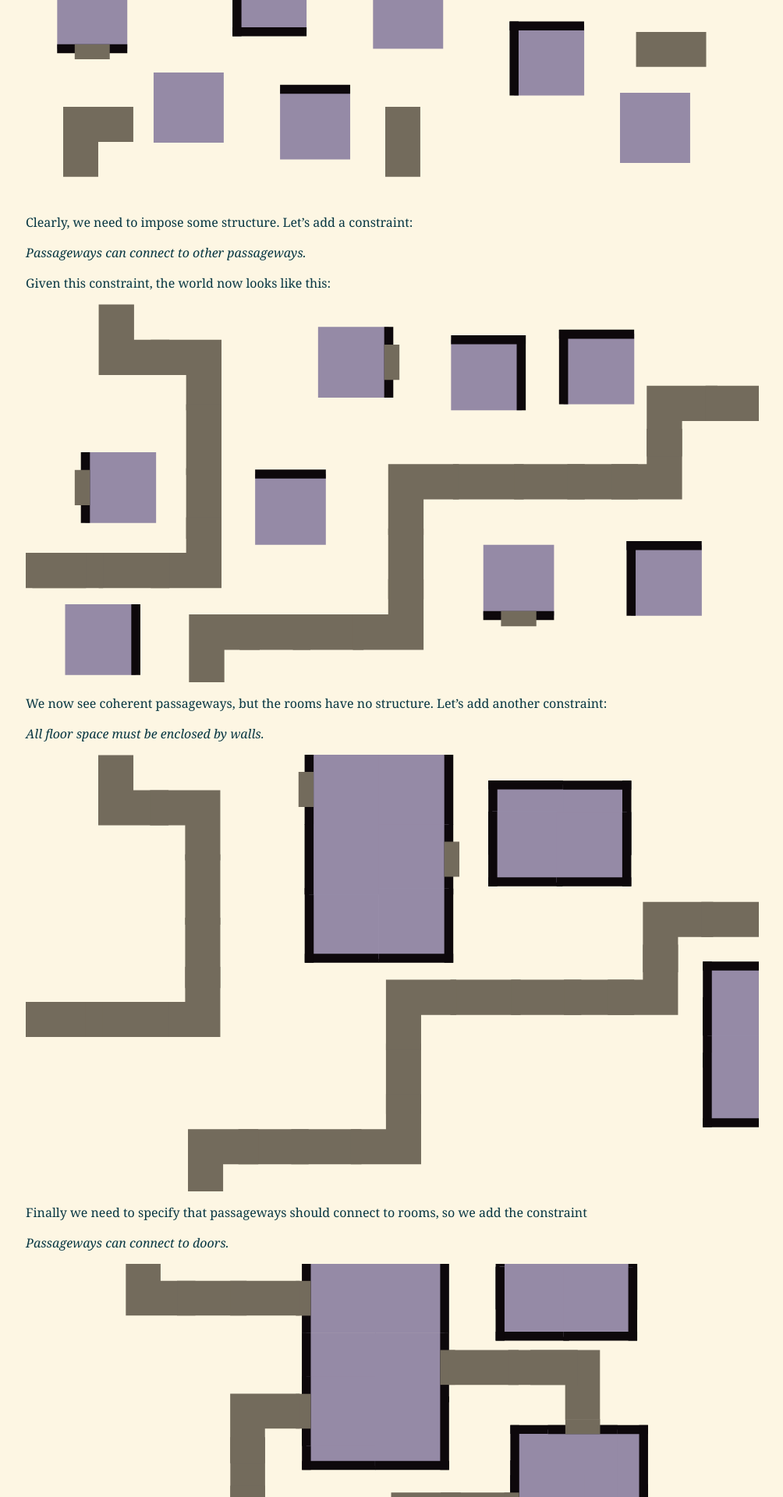
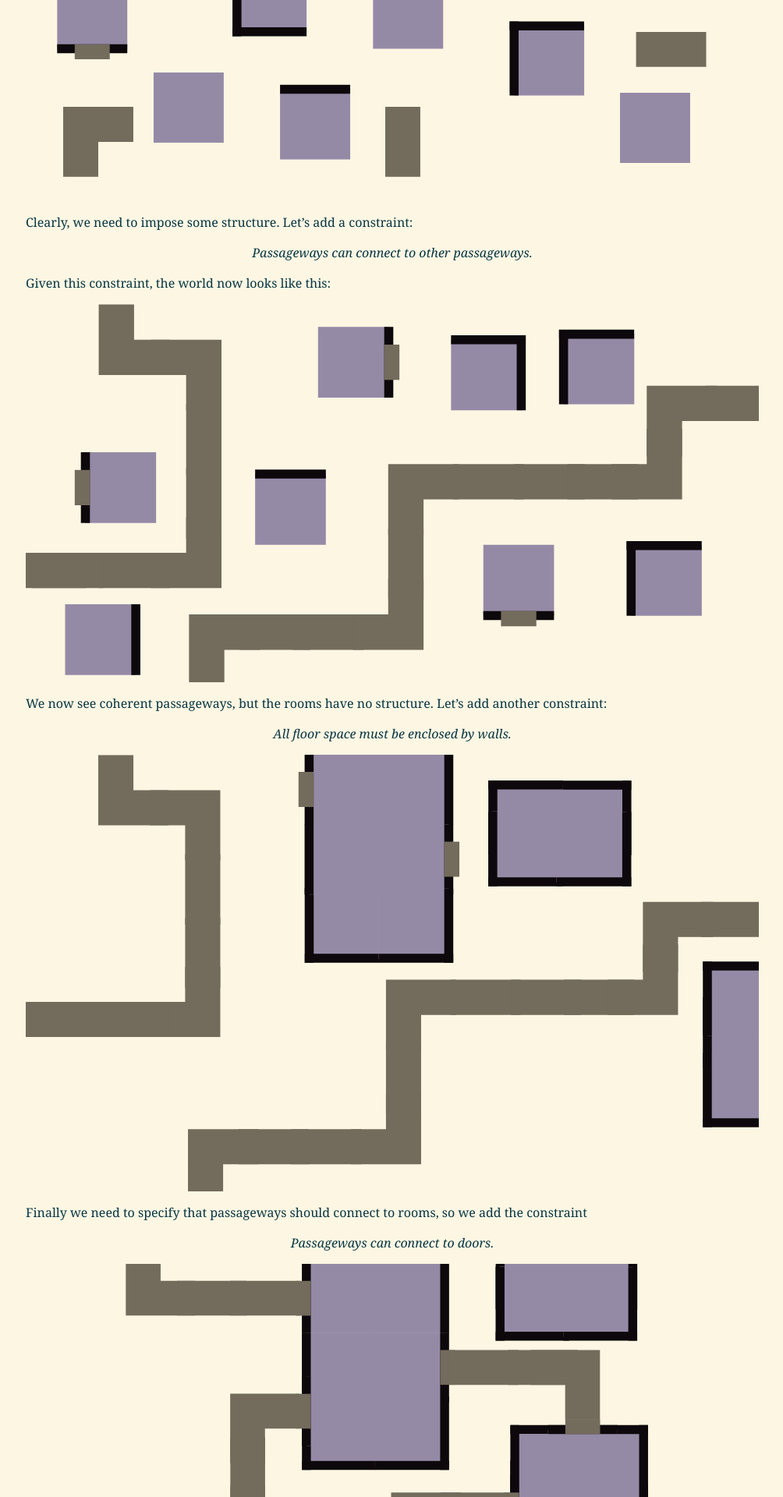
Before and after one commit to IJDykeman/ijdykeman.github.io, a Jekyll site: the page built from _posts/2019-05-17-rule-based-procedural-generation.markdown, in a window 1280 px wide. Shown: the part 1439-3359 px from the top of the page at 78% size, without its empty margins (137-1141 px from the left). Built offline with Jekyll 4.4.1, drawn with Linux system fonts in a browser that asks for light colours.

Commit message:
improve styling

```diff
--- a/_posts/2019-05-17-rule-based-procedural-generation.markdown
+++ b/_posts/2019-05-17-rule-based-procedural-generation.markdown
@@ -23,7 +23,7 @@ Imagine we want to create a procedurally generate a simple dungeon world contain
 
 Clearly, we need to impose some structure.  Let’s add a constraint:
 
-*Passageways can connect to other passageways.*
+*<center>Passageways can connect to other passageways.</center>*
 
 Given this constraint, the world now looks like this:
 
@@ -31,13 +31,13 @@ Given this constraint, the world now looks like this:
 
 We now see coherent passageways, but the rooms have no structure.  Let’s add another constraint:
 
-*All floor space must be enclosed by walls.*
+*<center>All floor space must be enclosed by walls.</center>*
 
 ![depth from motion graph]({{ site.url }}/assets/rule_based_procedural_generation/dungeon_w_coherent_halls_and_rooms.svg)
 
 Finally we need to specify that passageways should connect to rooms, so we add the constraint
 
-*Passageways can connect to doors.*
+*<center>Passageways can connect to doors.</center>*
 
 ![a nice looking dungeon]({{ site.url }}/assets/rule_based_procedural_generation/coherent_dungeon.svg)
 
```
